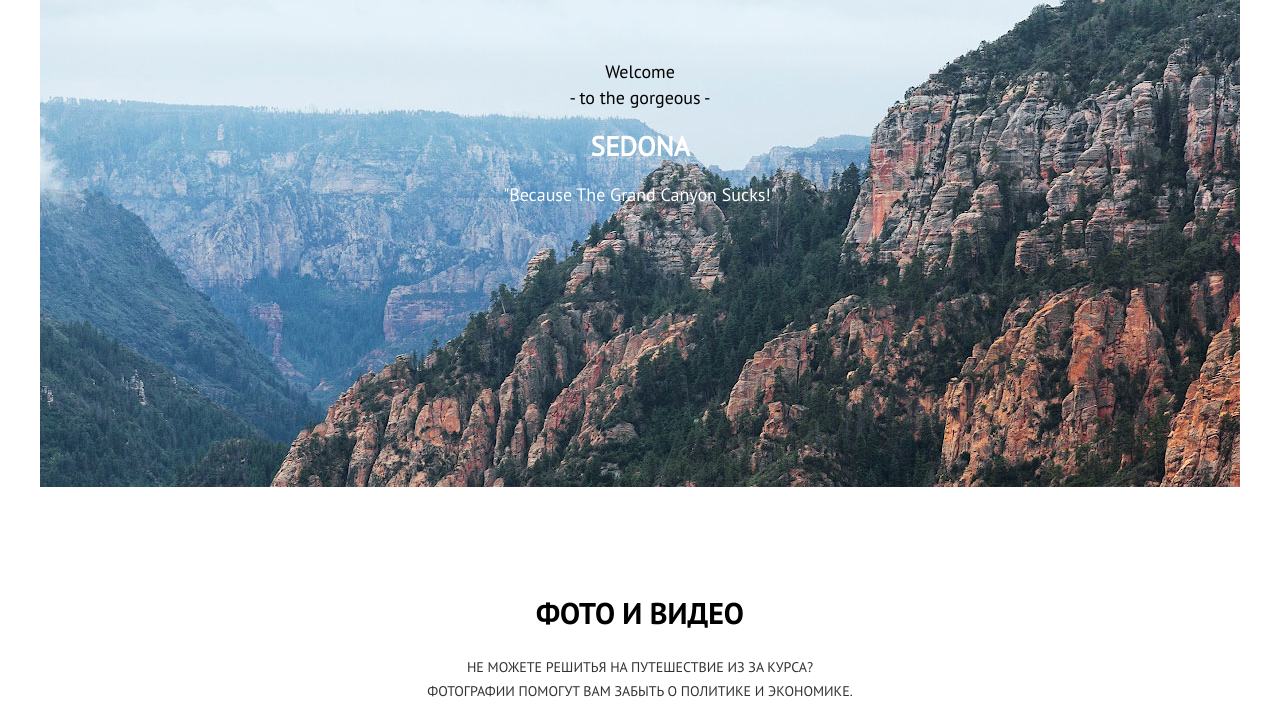
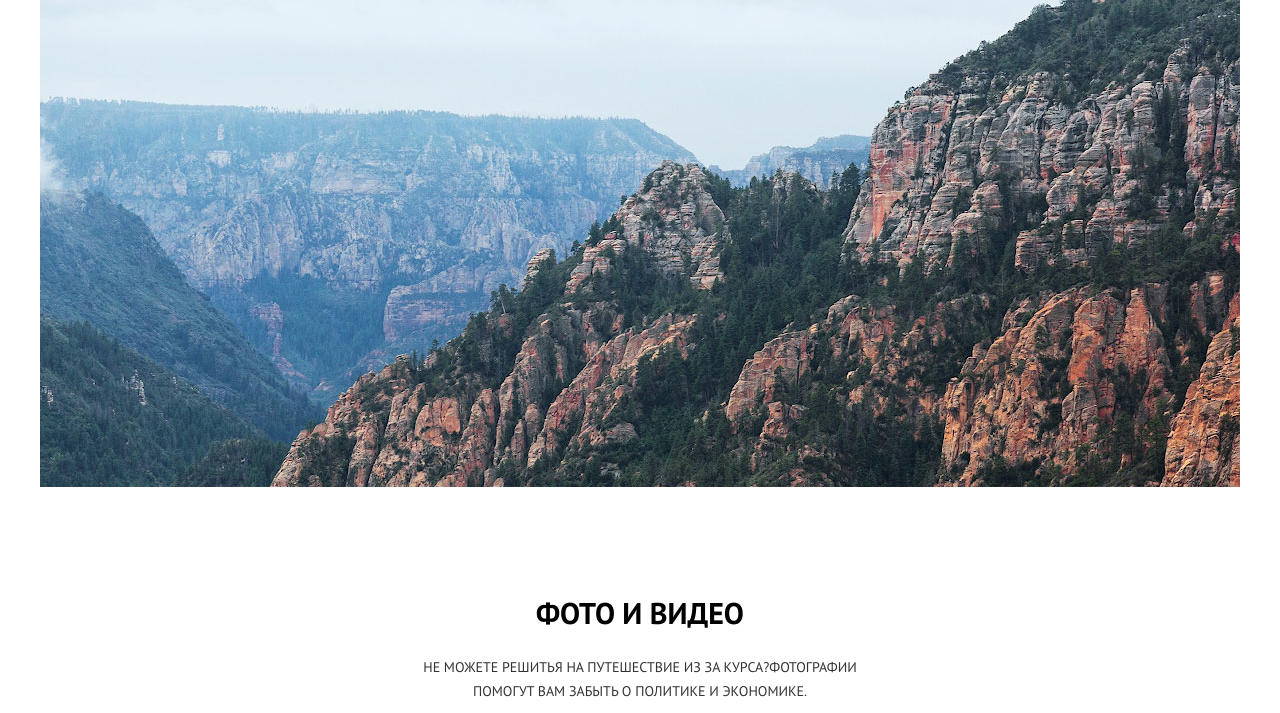
Before and after one commit to Farkhadov95/853355-sedona-19, a website: page source/photo.html in a window 1280 px wide. Shown: the part 87-800 px from the top of the page. Drawn offline with nearby package versions, Linux system fonts and the light colour scheme; files that its build step writes are made by us from their sources; files whose address does not match are found by name.

Commit message:
Продолжаем вёрстку личного проекта-1

```diff
--- a/source/photo.html
+++ b/source/photo.html
@@ -39,12 +39,7 @@
       </div>
     </nav>
 
-    <section class="page-header__wallpaper">
-      <p class="page-header__text">Welcome <span>- to the gorgeous -</span></p>
-      <h2 class="page-header__title">Sedona</h2>
-      <p class="page-header__comment">"Because The Grand Canyon Sucks!"</p>
-
-    </section>
+    <div class="page-header__wallpaper"></div>
   </header>
 
   <main class="page-main">
@@ -52,7 +47,7 @@
       <header class="gallery__header">
         <!-- <div class="gallery__header-content"> -->
           <h3 class="gallery__title">Фото и видео</h3>
-          <p class="gallery__header-description">Не можете решитья на путешествие из за курса?<br> Фотографии помогут вам забыть о политике и экономике.</p>
+          <p class="gallery__header-description">Не можете решитья на путешествие из за курса?Фотографии помогут вам забыть о политике и экономике.</p>
         <!-- </div> -->
       </header>
 
```
Also changed, not shown: source/form.html (+1 -6 lines), source/index.html (+2 -7 lines).
